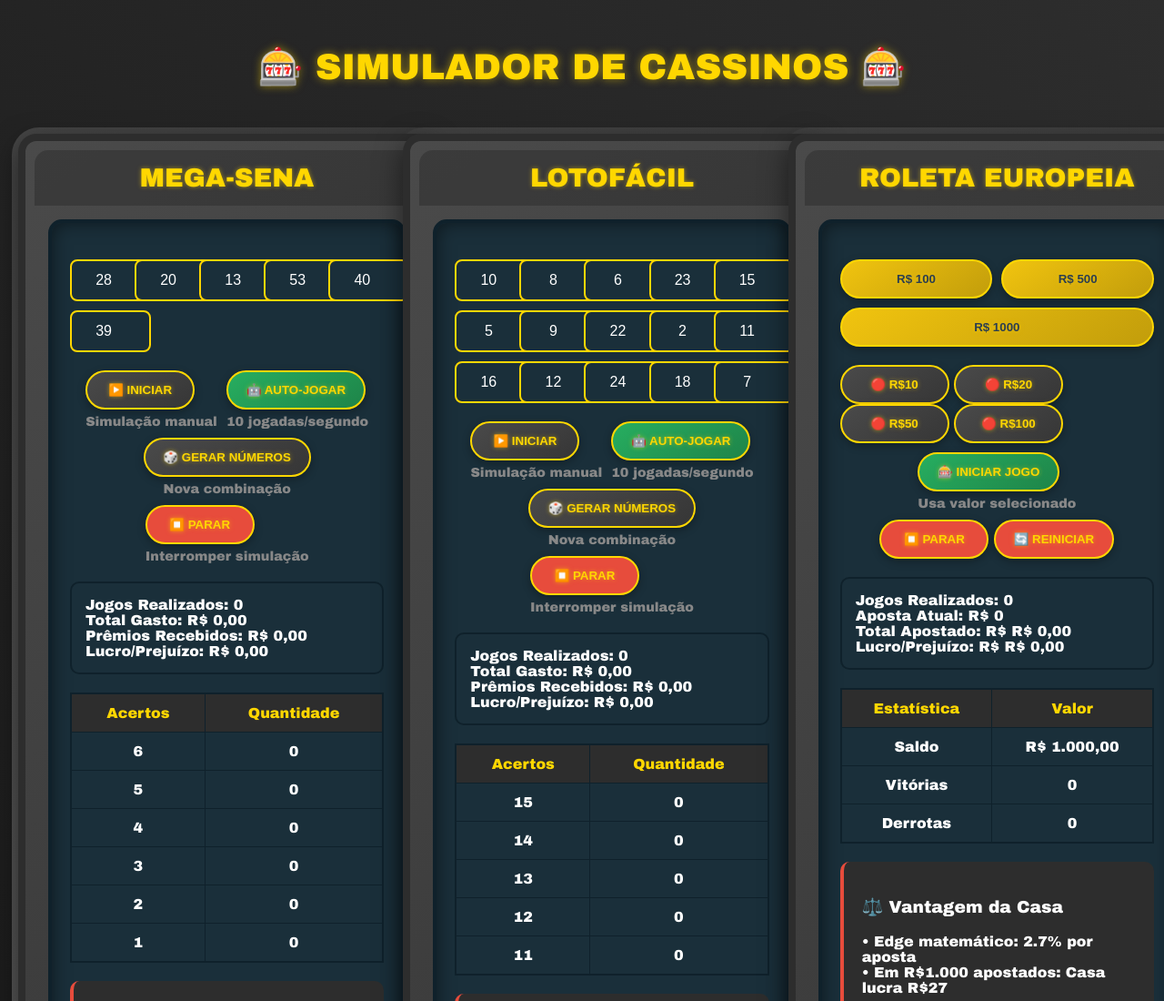
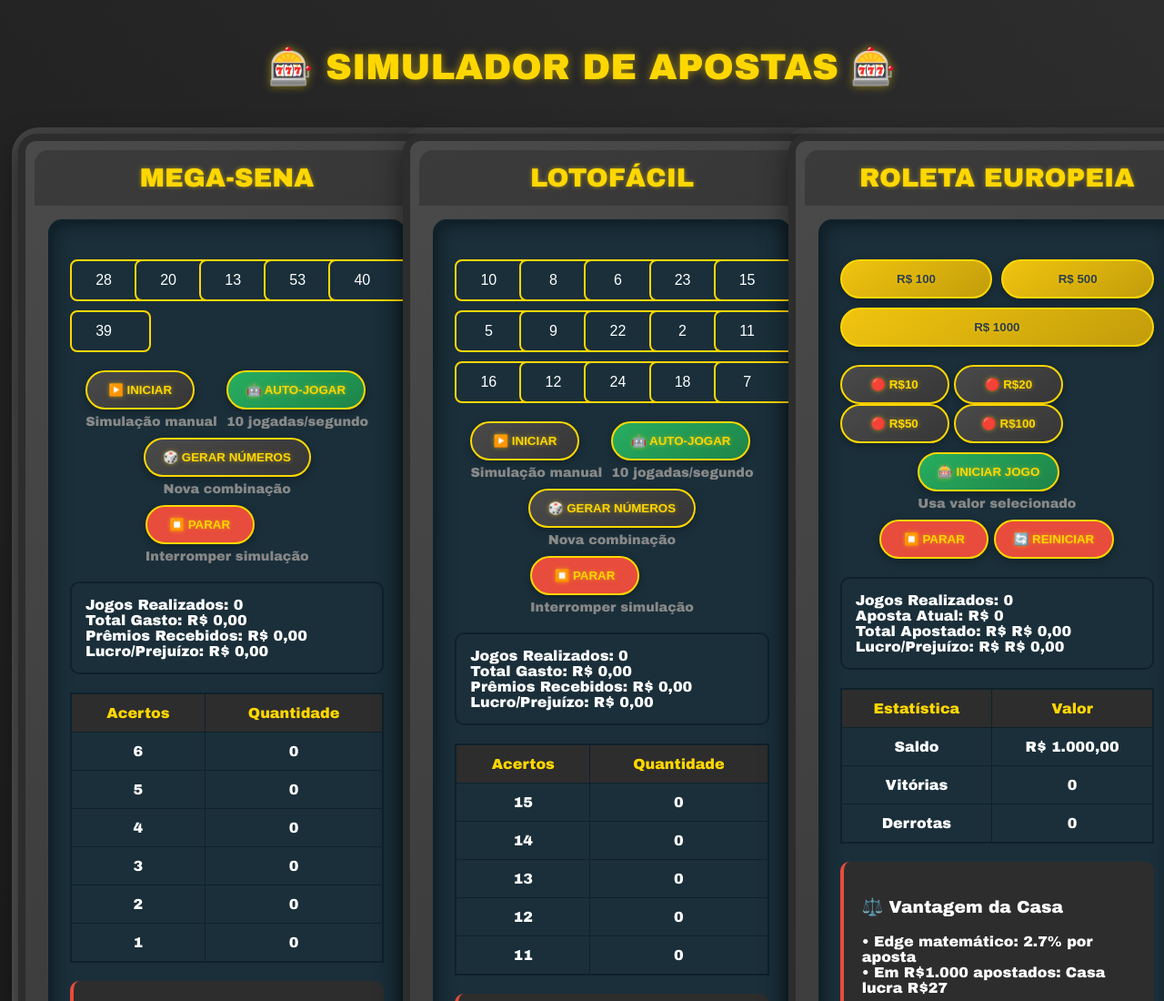
Before and after one commit to Ian-Ramoss/Simulador-de-Apostas, a plain HTML site: page index.html in a window 1280 px wide. Shown: the top 1100 px of the page at 91% size. Drawn offline with Linux system fonts and the light colour scheme.

Commit message:
Update index.html

```diff
--- a/index.html
+++ b/index.html
@@ -219,7 +219,7 @@
     </style>
 </head>
 <body>
-    <h1>🎰 SIMULADOR DE CASSINOS 🎰</h1>
+    <h1>🎰 SIMULADOR DE APOSTAS 🎰</h1>
 
     <div class="container">
         <!-- Mega-Sena -->
```
